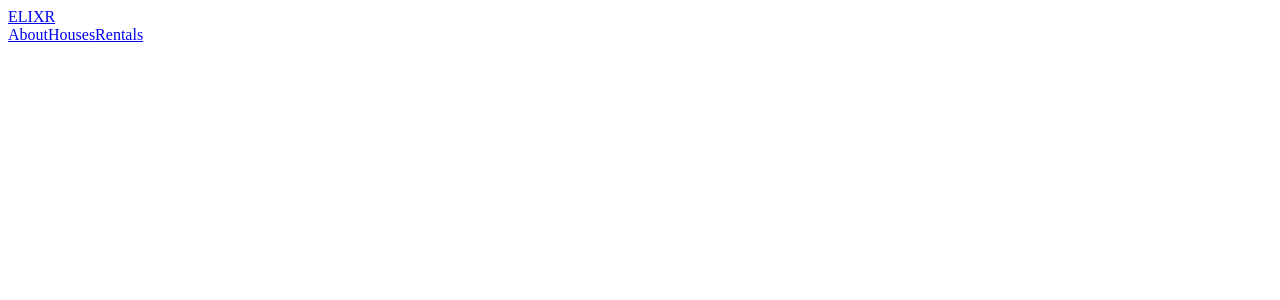
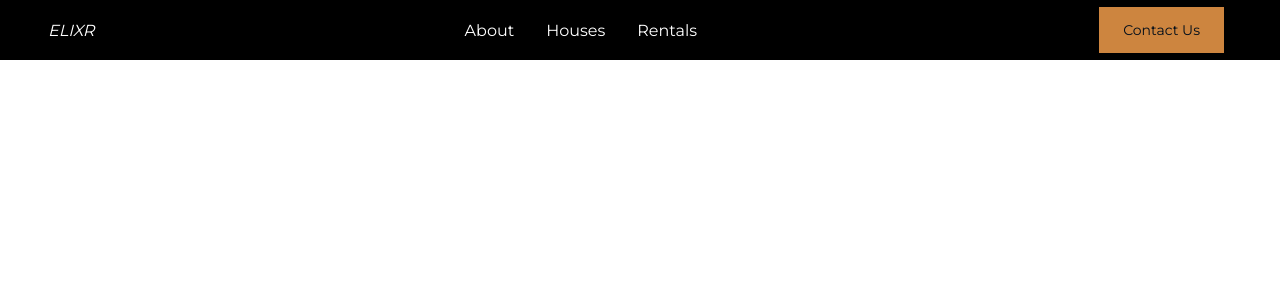
Before and after one commit to EhsanSaraee/elixr, a React (Create React App) app: page / in a window 1280 px wide. Shown: the top 300 px of the page. Built offline with nearby package versions, Linux system fonts and the light colour scheme.

Commit message:
navbar styles added

```diff
--- a/public/index.html
+++ b/public/index.html
@@ -4,6 +4,12 @@
       <meta charset="UTF-8" />
       <meta http-equiv="X-UA-Compatible" content="IE=edge" />
       <meta name="viewport" content="width=device-width, initial-scale=1.0" />
+      <link rel="preconnect" href="https://fonts.googleapis.com" />
+      <link rel="preconnect" href="https://fonts.gstatic.com" crossorigin />
+      <link
+         href="https://fonts.googleapis.com/css2?family=Montserrat:wght@400;700&display=swap"
+         rel="stylesheet"
+      />
       <title>Elixr</title>
    </head>
    <body>
--- a/src/App.jsx
+++ b/src/App.jsx
@@ -1,8 +1,10 @@
 import Navbar from './Components/Navbar';
+import GlobalStyles from './GlobalStyles';
 
 const App = () => {
    return (
       <>
+         <GlobalStyles />
          <Navbar />
       </>
    );
--- a/src/Components/Navbar.jsx
+++ b/src/Components/Navbar.jsx
@@ -1,6 +1,8 @@
 import { Link } from 'react-router-dom';
-import styled from 'styled-components';
+import styled, { css } from 'styled-components/macro';
 import { menuLinks } from '../Data/menuLinks';
+import { Button } from '../StyledComponents/Button';
+import { FaBars } from 'react-icons/fa';
 
 const Navbar = () => {
    return (
@@ -14,22 +16,72 @@
                </NavMenuLink>
             ))}
          </NavMenu>
+         <NavBtn>
+            <Button to="/contact">Contact Us</Button>
+         </NavBtn>
       </Nav>
    );
 };
 
 const Nav = styled.nav`
+   height: 60px;
+   background: #000;
+   display: flex;
+   justify-content: space-between;
+   padding: 1rem 2rem;
+   z-index: 10;
+   position: fixed;
+   width: 100%;
+   color: #fff;
+`;
 
+const NavLink = css`
+   color: #fff;
+   display: flex;
+   align-items: center;
+   padding: 0 1rem;
+   height: 100%;
+   cursor: pointer;
+   text-decoration: none;
 `;
 
 const Logo = styled(Link)`
-
+   ${NavLink}
+   font-style: italic;
 `;
 
-const MenuBars = styled.i``;
+const MenuBars = styled(FaBars)`
+   display: none;
 
-const NavMenu = styled.div``;
+   @media screen and (max-width: 768px) {
+      display: block;
+      width: 25px;
+      height: 25px;
+   }
+`;
 
-const NavMenuLink = styled(Link)``;
+const NavMenu = styled.div`
+   display: flex;
+   align-items: center;
+   margin-left: -48px;
+
+   @media screen and (max-width: 768px) {
+      display: none;
+   }
+`;
+
+const NavMenuLink = styled(Link)`
+   ${NavLink}
+`;
+
+const NavBtn = styled.div`
+   display: flex;
+   align-items: center;
+   margin-right: 24px;
+
+   @media screen and (max-width: 768px) {
+      display: none;
+   }
+`;
 
 export default Navbar;
--- /dev/null
+++ b/src/GlobalStyles.js
@@ -0,0 +1,16 @@
+import { createGlobalStyle } from 'styled-components';
+
+const GlobalStyles = createGlobalStyle`
+  * {
+    padding: 0;
+    margin: 0;
+    box-sizing: border-box;
+    font-family: 'Montserrat', sans-serif;
+  }
+
+  html, body {
+    overflow-x: hidden;
+  }
+`;
+
+export default GlobalStyles;
--- /dev/null
+++ b/src/StyledComponents/Button.js
@@ -0,0 +1,24 @@
+import { Link } from 'react-router-dom';
+import styled from 'styled-components';
+
+export const Button = styled(Link)`
+   background: ${({ primary }) => (primary ? '#000d1a' : '#cd853f')};
+   white-space: nowrap;
+   border: none;
+   outline: none;
+   min-width: 100px;
+   max-width: 200px;
+   cursor: pointer;
+   text-decoration: none;
+   transition: 0.3s;
+   display: flex;
+   align-items: center;
+   justify-content: center;
+   padding: ${({ big }) => (big ? '16px 40px' : '14px 24px')};
+   color: ${({ primary }) => (primary ? '#fff' : '#000d1a')};
+   font-size: ${({ big }) => (big ? '20px' : '14px')};
+
+   &:hover {
+      transform: translateY(-2px);
+   }
+`;
```
